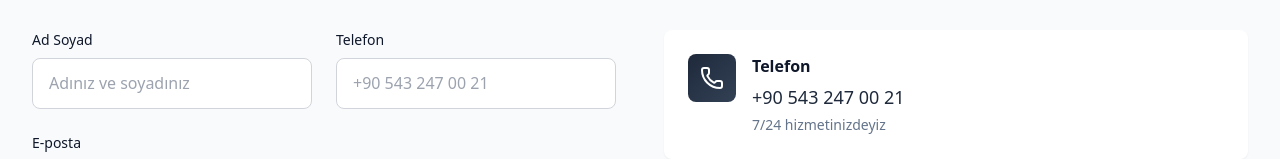
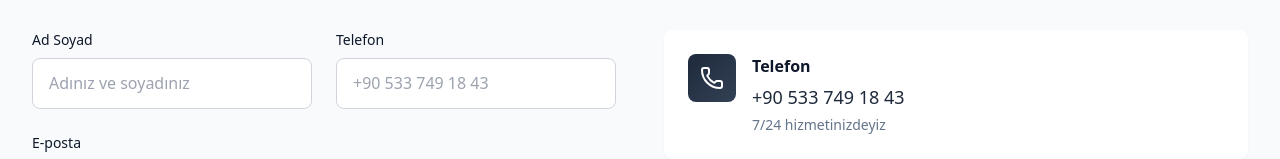
Before and after one commit to ahmeetcakmak/aslan-spor, a Next.js app: page /contact in a window 1280 px wide. Shown: the part 543-702 px from the top of the page. Built offline with nearby package versions, Linux system fonts and the light colour scheme.

Commit message:
Add files via upload

```diff
--- a/src/app/contact/page.tsx
+++ b/src/app/contact/page.tsx
@@ -11,7 +11,7 @@ const contactInfo = [
   {
     icon: Phone,
     title: 'Telefon',
-    value: '+90 543 247 00 21',
+    value: '+90 533 749 18 43',
     description: '7/24 hizmetinizdeyiz'
   },
   {
@@ -130,7 +130,7 @@ export default function ContactPage() {
                       type="text"
                       name="name"
                       required
-                      className="w-full px-4 py-3 border border-gray-300 rounded-lg focus:outline-none focus:ring-2 focus:ring-primary focus:border-transparent"
+                      className="w-full px-4 py-3 border border-gray-300 rounded-lg focus:outline-none focus:ring-2 focus:ring-primary focus:border-transparent text-gray-900"
                       placeholder="Adınız ve soyadınız"
                     />
                   </div>
@@ -142,8 +142,8 @@ export default function ContactPage() {
                       type="tel"
                       name="phone"
                       required
-                      className="w-full px-4 py-3 border border-gray-300 rounded-lg focus:outline-none focus:ring-2 focus:ring-primary focus:border-transparent"
-                      placeholder="+90 543 247 00 21"
+                      className="w-full px-4 py-3 border border-gray-300 rounded-lg focus:outline-none focus:ring-2 focus:ring-primary focus:border-transparent text-gray-900"
+                      placeholder="+90 533 749 18 43"
                     />
                   </div>
                 </div>
@@ -156,7 +156,7 @@ export default function ContactPage() {
                     type="email"
                     name="email"
                     required
-                    className="w-full px-4 py-3 border border-gray-300 rounded-lg focus:outline-none focus:ring-2 focus:ring-primary focus:border-transparent"
+                    className="w-full px-4 py-3 border border-gray-300 rounded-lg focus:outline-none focus:ring-2 focus:ring-primary focus:border-transparent text-gray-900"
                     placeholder="ornek@email.com"
                   />
                 </div>
@@ -165,7 +165,7 @@ export default function ContactPage() {
                   <label className="block text-sm font-medium text-foreground mb-2">
                     İlgilendiğiniz Program
                   </label>
-                  <select name="program" required className="w-full px-4 py-3 border border-gray-300 rounded-lg focus:outline-none focus:ring-2 focus:ring-primary focus:border-transparent">
+                  <select name="program" required className="w-full px-4 py-3 border border-gray-300 rounded-lg focus:outline-none focus:ring-2 focus:ring-primary focus:border-transparent text-gray-900">
                     <option value="">Program seçiniz</option>
                     <option value="BESYO Hazırlık">BESYO Hazırlık</option>
                     <option value="PMYO Hazırlık">PMYO Hazırlık</option>
@@ -183,7 +183,7 @@ export default function ContactPage() {
                     name="message"
                     required
                     rows={6}
-                    className="w-full px-4 py-3 border border-gray-300 rounded-lg focus:outline-none focus:ring-2 focus:ring-primary focus:border-transparent resize-none"
+                    className="w-full px-4 py-3 border border-gray-300 rounded-lg focus:outline-none focus:ring-2 focus:ring-primary focus:border-transparent resize-none text-gray-900"
                     placeholder="Mesajınızı buraya yazın..."
                   />
                 </div>
@@ -267,7 +267,7 @@ export default function ContactPage() {
                 <Button
                   variant="secondary"
                   className="w-full flex items-center justify-center space-x-2"
-                  onClick={() => window.open('https://wa.me/905432470021', '_blank')}
+                  onClick={() => window.open('https://wa.me/905337491843', '_blank')}
                 >
                   <span>WhatsApp ile Hemen İletişim</span>
                 </Button>
--- a/src/components/layout/WhatsAppFloat.tsx
+++ b/src/components/layout/WhatsAppFloat.tsx
@@ -4,7 +4,7 @@ import { motion } from 'framer-motion';
 import { MessageCircle } from 'lucide-react';
 
 export default function WhatsAppFloat() {
-  const phoneNumber = '905432470021';
+  const phoneNumber = '905337491843';
   const message = 'Merhaba! BESYO/PMYO kursları hakkında bilgi almak istiyorum.';
 
   const whatsappUrl = `https://wa.me/${phoneNumber}?text=${encodeURIComponent(message)}`;
```
